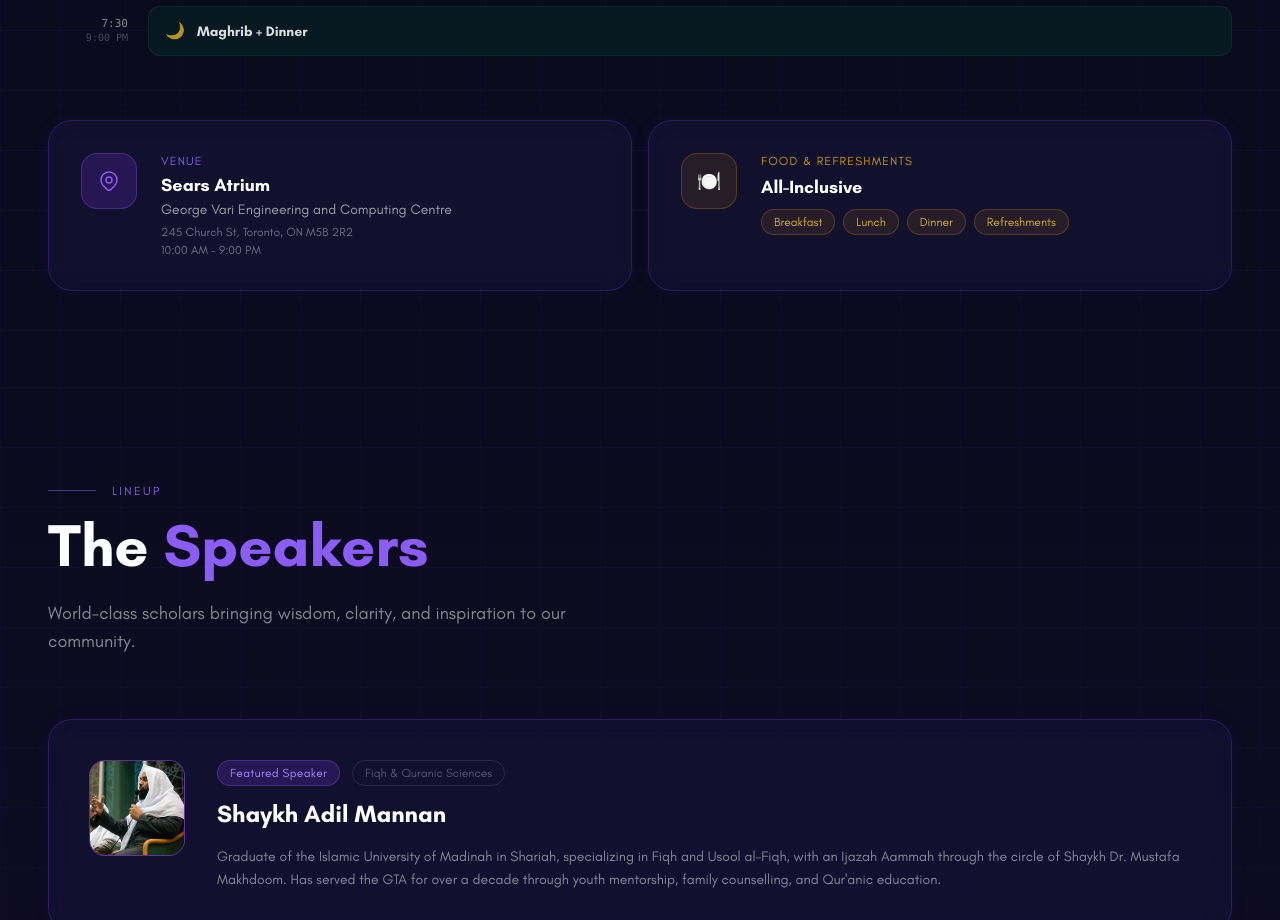
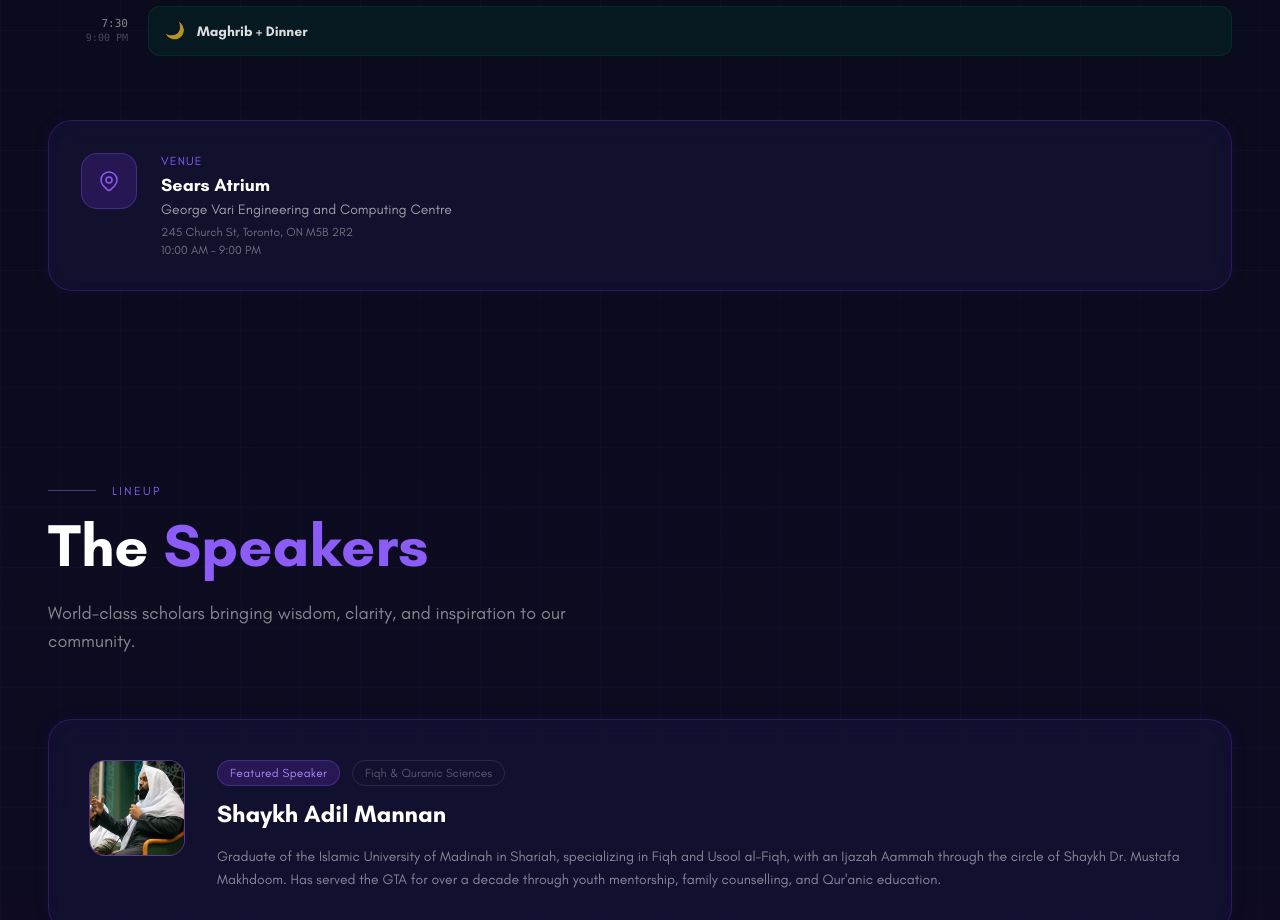
Before and after one commit to ahmed-naeem99/ilmretreat, a Next.js app: page / in a window 1280 px wide. Shown: the part 3529-4449 px from the top of the page. Built offline with nearby package versions, Linux system fonts and the light colour scheme; no server answers.

Commit message:
Remove Food & Refreshments card from info section

```diff
--- a/components/InfoSection.tsx
+++ b/components/InfoSection.tsx
@@ -367,9 +367,9 @@ export default function InfoSection() {
           </div>
         </div>
 
-        {/* Location + Food row */}
+        {/* Location row */}
         <FadeUp delay={0.2}>
-          <div className="mt-16 grid grid-cols-1 lg:grid-cols-2 gap-4">
+          <div className="mt-16">
             {/* Location */}
             <div className="glass-card neon-border rounded-3xl p-8 flex items-start gap-6">
               <div className="w-14 h-14 rounded-2xl bg-blue-500/20 border border-blue-400/30 flex items-center justify-center shrink-0">
@@ -386,24 +386,6 @@ export default function InfoSection() {
                 <div className="text-white/40 text-xs mt-0.5">10:00 AM – 9:00 PM</div>
               </div>
             </div>
-
-            {/* Food */}
-            <div className="glass-card neon-border rounded-3xl p-8 flex items-start gap-6">
-              <div className="w-14 h-14 rounded-2xl bg-amber-500/10 border border-amber-400/20 flex items-center justify-center shrink-0 text-xl">
-                🍽️
-              </div>
-              <div>
-                <div className="text-xs text-amber-400/80 tracking-widest uppercase mb-1">Food & Refreshments</div>
-                <div className="text-white font-bold text-lg mb-2">All-Inclusive</div>
-                <div className="flex flex-wrap gap-2">
-                  {["Breakfast", "Lunch", "Dinner", "Refreshments"].map((item) => (
-                    <span key={item} className="text-xs bg-amber-500/10 border border-amber-400/20 text-amber-300/80 px-3 py-1 rounded-full">
-                      {item}
-                    </span>
-                  ))}
-                </div>
-              </div>
-            </div>
           </div>
         </FadeUp>
       </div>
```
